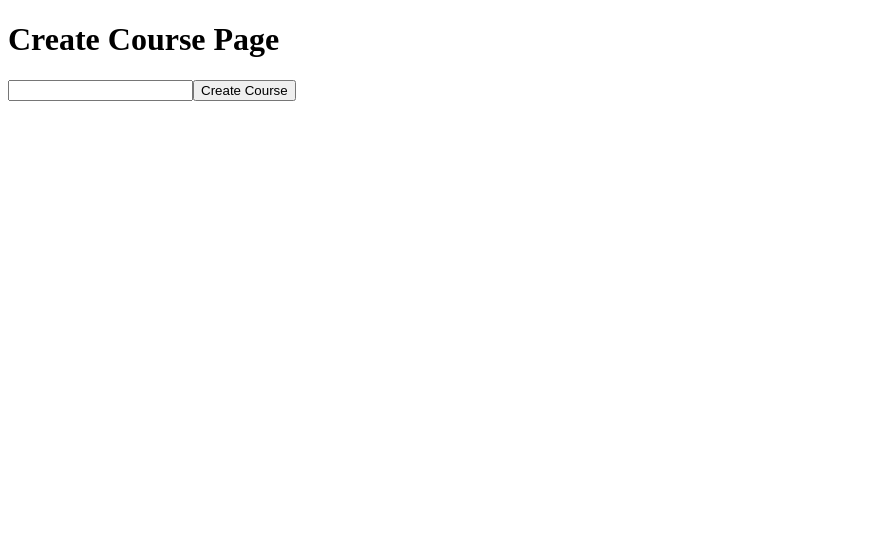
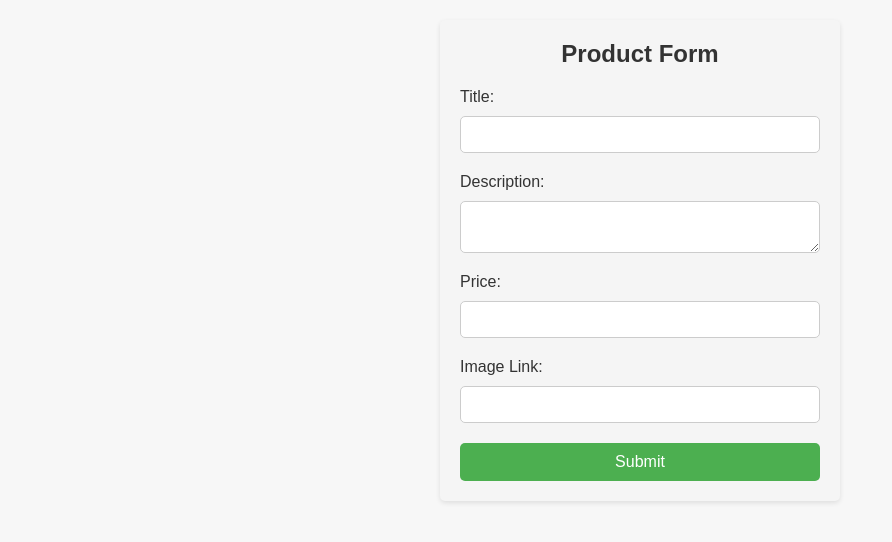
Before and after one commit to 100xDevs-hkirat/all-assignments, a React (Vite) app in the folder week-4/02-medium-course-selling-app-admin-dashboard/: page /about in a window 1280 px wide. Shown: the top 542 px of the page, without its empty margins (0-892 px from the left). Built offline with nearby package versions, Linux system fonts and the light colour scheme.

Commit message:
02-medium-course-selling-app frontend

```diff
--- a/week-4/02-medium-course-selling-app-admin-dashboard/src/components/CreateCourse.jsx
+++ b/week-4/02-medium-course-selling-app-admin-dashboard/src/components/CreateCourse.jsx
@@ -1,13 +1,58 @@
-import React from "react";
-/// You need to add input boxes to take input for users to create a course.
-/// I've added one input so you understand the api to do it.
-function CreateCourse() {
-    const [title, setTitle] = React.useState("");
+import { useState } from "react";
+import "./formComponents.css";
 
-    return <div>
-        <h1>Create Course Page</h1>
-        <input type={"text"} onChange={e => setTitle(e.target.value)} />
-        <button onClick={() => console.log(title)}>Create Course</button>
+function FormComponent() {
+  const [title, setTitle] = useState("");
+  const [description, setDescription] = useState("");
+  const [price, setPrice] = useState("");
+  const [imageLink, setImageLink] = useState("");
+
+  const handleSubmit = (e) => {
+    e.preventDefault();
+    // Perform any necessary form submission logic here
+    // You can access the form data using the state values (title, description, price, imageLink)
+    console.log("Form submitted!");
+  };
+
+  return (
+    <div className="container">
+      <h1>Product Form</h1>
+      <form onSubmit={handleSubmit}>
+        <label htmlFor="title">Title:</label>
+        <input
+          type="text"
+          id="title"
+          value={title}
+          onChange={(e) => setTitle(e.target.value)}
+        />
+
+        <label htmlFor="description">Description:</label>
+        <textarea
+          id="description"
+          value={description}
+          onChange={(e) => setDescription(e.target.value)}
+        ></textarea>
+
+        <label htmlFor="price">Price:</label>
+        <input
+          type="text"
+          id="price"
+          value={price}
+          onChange={(e) => setPrice(e.target.value)}
+        />
+
+        <label htmlFor="imageLink">Image Link:</label>
+        <input
+          type="text"
+          id="imageLink"
+          value={imageLink}
+          onChange={(e) => setImageLink(e.target.value)}
+        />
+
+        <button type="submit">Submit</button>
+      </form>
     </div>
+  );
 }
-export default CreateCourse;
+
+export default FormComponent;
--- /dev/null
+++ b/week-4/02-medium-course-selling-app-admin-dashboard/src/components/Landing.css
@@ -0,0 +1,66 @@
+/* Reset default browser styles */
+* {
+  margin: 0;
+  padding: 0;
+  box-sizing: border-box;
+}
+
+/* Apply styles to the body */
+body {
+  font-family: Arial, sans-serif;
+  background-color: #f7f7f7;
+  padding: 20px;
+}
+
+/* Apply styles to the container div */
+.container {
+  max-width: 400px;
+  margin: 0 auto;
+  padding: 20px;
+  background-color: #f5f5f5;
+  border-radius: 5px;
+  box-shadow: 0 2px 5px rgba(0, 0, 0, 0.1);
+}
+
+/* Apply styles to the heading */
+h1 {
+  font-size: 24px;
+  margin-bottom: 20px;
+  text-align: center;
+  color: #333;
+}
+
+/* Apply styles to the links */
+.link {
+  display: block;
+  margin-bottom: 10px;
+  padding: 10px;
+  text-align: center;
+  text-decoration: none;
+  color: #fff;
+  background-color: #4c87c6;
+  border-radius: 5px;
+  transition: background-color 0.3s ease;
+}
+
+.link:hover {
+  background-color: #366aa5;
+}
+
+/* Apply styles to the login link */
+.link[href="/login"] {
+  background-color: #d95b43;
+}
+
+.link[href="/login"]:hover {
+  background-color: #b54632;
+}
+
+/* Apply styles to the register link */
+.link[href="/register"] {
+  background-color: #68a357;
+}
+
+.link[href="/register"]:hover {
+  background-color: #528944;
+}
--- a/week-4/02-medium-course-selling-app-admin-dashboard/src/components/Landing.jsx
+++ b/week-4/02-medium-course-selling-app-admin-dashboard/src/components/Landing.jsx
@@ -1,16 +1,22 @@
-
-import React from "react";
+import { Link } from "react-router-dom";
+import "./Landing.css";
 
 /// This is the landing page. You need to add a link to the login page here.
 /// Maybe also check from the backend if the user is already logged in and then show them a logout button
 /// Logging a user out is as simple as deleting the token from the local storage.
 function Landing() {
-    return <div>
-        <h1>Welcome to course selling website!</h1>
-        <a href="/register">Register</a>
-        <br/>
-        <a href="/login">Login</a>
+  return (
+    <div className="container">
+      <h1>Welcome to course selling website!</h1>
+      <Link to="/register" className="link">
+        Register
+      </Link>
+      <br />
+      <Link to="/login" className="link">
+        Login
+      </Link>
     </div>
+  );
 }
 
 export default Landing;
--- a/week-4/02-medium-course-selling-app-admin-dashboard/src/components/Login.jsx
+++ b/week-4/02-medium-course-selling-app-admin-dashboard/src/components/Login.jsx
@@ -1,18 +1,24 @@
-import React from "react";
+import { Link } from "react-router-dom";
+import "./Register.css";
 
-/// File is incomplete. You need to add input boxes to take input for users to login.
 function Login() {
-    const [email, setEmail] = React.useState("");
+  return (
+    <div className="container">
+      <h1>Login</h1>
+      <form>
+        <label htmlFor="username">Username:</label>
+        <input type="text" id="username" name="username" />
 
-    return <div>
-        <h1>Login to admin dashboard</h1>
-        <br/>
-        Email - <input type={"text"} onChange={e => setEmail(e.target.value)} />
-        <br/>
-        <button>Login</button>
-        <br/>
-        New here? <a href="/register">Register</a>
+        <label htmlFor="password">Password:</label>
+        <input type="password" id="password" name="password" />
+
+        <button type="submit">Login</button>
+      </form>
+      <p>
+        Create an account? <Link to="/register">Register</Link>
+      </p>
     </div>
+  );
 }
 
 export default Login;
--- /dev/null
+++ b/week-4/02-medium-course-selling-app-admin-dashboard/src/components/Register.css
@@ -0,0 +1,60 @@
+.container {
+  max-width: 400px;
+  margin: 0 auto;
+  padding: 20px;
+  background-color: #f5f5f5;
+  border-radius: 5px;
+  box-shadow: 0 2px 5px rgba(0, 0, 0, 0.1);
+}
+
+h1 {
+  font-size: 24px;
+  margin-bottom: 20px;
+  text-align: center;
+  color: #333;
+}
+
+form {
+  display: flex;
+  flex-direction: column;
+}
+
+label {
+  margin-bottom: 10px;
+  color: #333;
+}
+
+input {
+  padding: 10px;
+  border-radius: 5px;
+  border: 1px solid #ccc;
+  margin-bottom: 20px;
+}
+
+button {
+  padding: 10px 20px;
+  border-radius: 5px;
+  border: none;
+  background-color: #4caf50;
+  color: #fff;
+  font-size: 16px;
+  cursor: pointer;
+}
+
+button:hover {
+  background-color: #45a049;
+}
+
+p {
+  margin-top: 20px;
+  text-align: center;
+}
+
+p a {
+  color: #f44336;
+  text-decoration: none;
+}
+
+p a:hover {
+  text-decoration: underline;
+}
--- a/week-4/02-medium-course-selling-app-admin-dashboard/src/components/Register.jsx
+++ b/week-4/02-medium-course-selling-app-admin-dashboard/src/components/Register.jsx
@@ -1,16 +1,24 @@
-import React from "react";
+import { Link } from "react-router-dom";
+import "./register.css";
 
-/// File is incomplete. You need to add input boxes to take input for users to register.
 function Register() {
-    const [email, setEmail] = React.useState("");
+  return (
+    <div className="container">
+      <h1>Register</h1>
+      <form>
+        <label htmlFor="username">Username:</label>
+        <input type="text" id="username" name="username" />
 
-    return <div>
-        <h1>Register to the website</h1>
-        <br/>
-        <input type={"text"} onChange={e => setEmail(e.target.value)} />
-        <br/>
-        Already a user? <a href="/login">Login</a>
+        <label htmlFor="password">Password:</label>
+        <input type="password" id="password" name="password" />
+
+        <button type="submit">Submit</button>
+      </form>
+      <p>
+        Already have an account? <Link to="/login">Login</Link>
+      </p>
     </div>
+  );
 }
 
 export default Register;
--- a/week-4/02-medium-course-selling-app-admin-dashboard/src/components/ShowCourses.jsx
+++ b/week-4/02-medium-course-selling-app-admin-dashboard/src/components/ShowCourses.jsx
@@ -1,20 +1,51 @@
-import React from "react";
+import "./cardGallery.css";
 
-function ShowCourses() {
-    const [courses, setCourses] = React.useState([]);
+function CardGallery() {
+  const cards = [
+    {
+      id: 1,
+      image:
+        "https://www.classcentral.com/report/wp-content/uploads/2022/04/BCG-Web-Development-NEW-Banner.png",
+      title: "Card 1",
+      description: "Description 1",
+      price: "$10",
+    },
+    {
+      id: 2,
+      image:
+        "https://www.classcentral.com/report/wp-content/uploads/2022/04/BCG-Web-Development-NEW-Banner.png",
+      title: "Card 2",
+      description: "Description 2",
+      price: "$20",
+    },
+    {
+      id: 3,
+      image:
+        "https://www.classcentral.com/report/wp-content/uploads/2022/04/BCG-Web-Development-NEW-Banner.png",
+      title: "Card 3",
+      description: "Description 3",
+      price: "$30",
+    },
+  ];
 
-    // Add code to fetch courses from the server
-    // and set it in the courses state variable.
-    return <div>
-        <h1>Create Course Page</h1>
-        {courses.map(c => <Course title={c.title} />)}
+  const handleShowMore = (id) => {
+    // Handle logic to show more details for the card with the given id
+    console.log(`Show more for card with id ${id}`);
+  };
+
+  return (
+    <div className="card-gallery">
+      {cards.map((card) => (
+        <div className="card" key={card.id}>
+          <img src={card.image} alt={card.title} />
+          <h2>{card.title}</h2>
+          <p>{card.description}</p>
+          <span className="price">{card.price}</span>
+          <button onClick={() => handleShowMore(card.id)}>Show More</button>
+        </div>
+      ))}
     </div>
+  );
 }
 
-function Course(props) {
-    return <div>
-        <h1>{props.title}</h1>
-    </div>
-}
-
-export default ShowCourses;
+export default CardGallery;
--- /dev/null
+++ b/week-4/02-medium-course-selling-app-admin-dashboard/src/components/cardGallery.css
@@ -0,0 +1,59 @@
+.card-gallery {
+  display: flex;
+  flex-wrap: wrap;
+  justify-content: center;
+  gap: 20px;
+}
+
+.card {
+  width: 300px;
+  background-color: #f5f5f5;
+  border-radius: 5px;
+  box-shadow: 0 2px 5px rgba(0, 0, 0, 0.1);
+  padding: 20px;
+  display: flex;
+  flex-direction: column;
+  align-items: center;
+}
+
+.card img {
+  width: 100%;
+  height: 200px;
+  object-fit: cover;
+  border-radius: 5px;
+  margin-bottom: 10px;
+}
+
+.card h2 {
+  font-size: 20px;
+  color: #333;
+  margin-bottom: 10px;
+  text-align: center;
+}
+
+.card p {
+  color: #666;
+  margin-bottom: 10px;
+  text-align: center;
+}
+
+.price {
+  color: #4caf50;
+  font-weight: bold;
+  margin-bottom: 20px;
+}
+
+button {
+  padding: 10px 20px;
+  background-color: #4caf50;
+  color: #fff;
+  border: none;
+  border-radius: 5px;
+  cursor: pointer;
+  transition: background-color 0.3s ease;
+  margin-top: auto;
+}
+
+button:hover {
+  background-color: #45a049;
+}
--- /dev/null
+++ b/week-4/02-medium-course-selling-app-admin-dashboard/src/components/formComponents.css
@@ -0,0 +1,47 @@
+.container {
+  max-width: 400px;
+  margin: 0 auto;
+  padding: 20px;
+  background-color: #f5f5f5;
+  border-radius: 5px;
+  box-shadow: 0 2px 5px rgba(0, 0, 0, 0.1);
+}
+
+h1 {
+  font-size: 24px;
+  margin-bottom: 20px;
+  text-align: center;
+  color: #333;
+}
+
+form {
+  display: flex;
+  flex-direction: column;
+}
+
+label {
+  margin-bottom: 10px;
+  color: #333;
+}
+
+input,
+textarea {
+  padding: 10px;
+  border-radius: 5px;
+  border: 1px solid #ccc;
+  margin-bottom: 20px;
+}
+
+button {
+  padding: 10px 20px;
+  border-radius: 5px;
+  border: none;
+  background-color: #4caf50;
+  color: #fff;
+  font-size: 16px;
+  cursor: pointer;
+}
+
+button:hover {
+  background-color: #45a049;
+}
```
Also changed, not shown: week-4/02-medium-course-selling-app-admin-dashboard/src/App.css (deleted), 2 other files (tests, documents, lock files or other folders).
